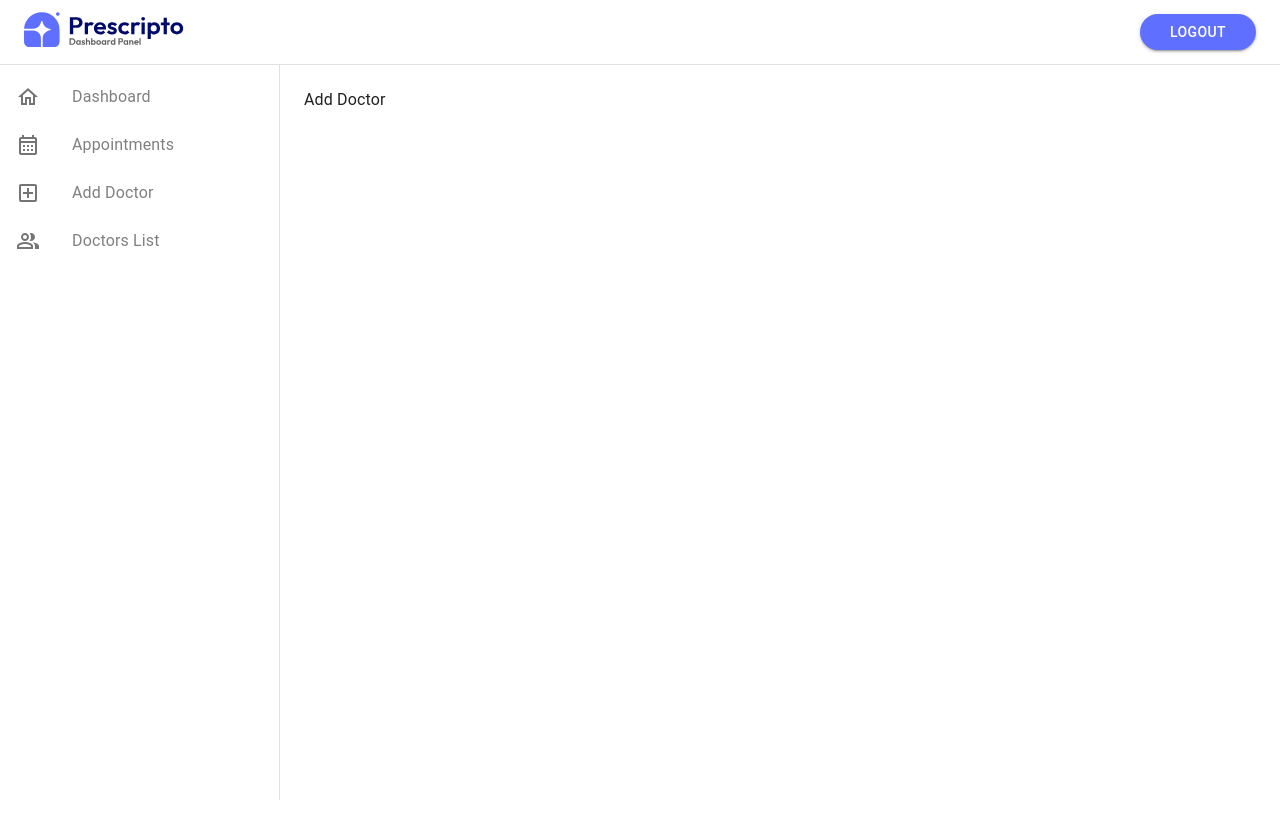
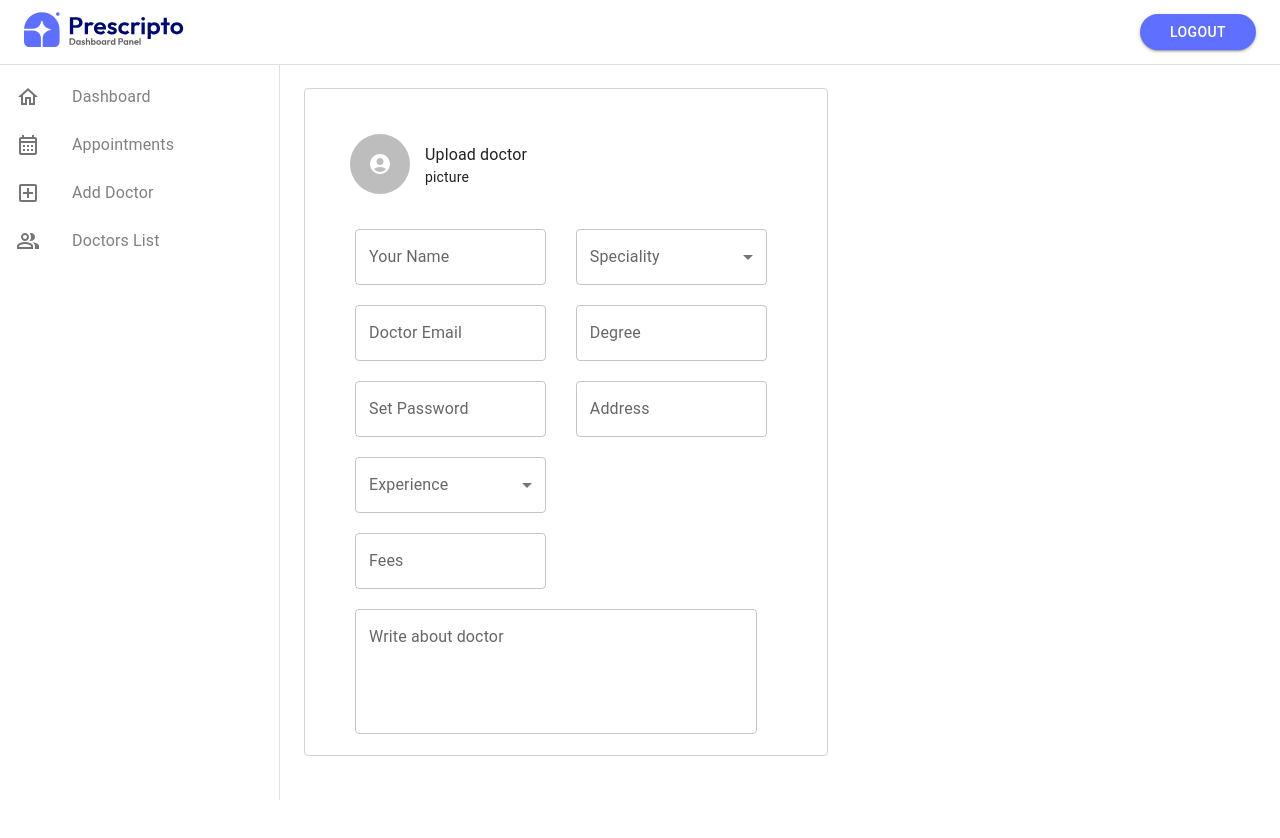
Before and after one commit to 628501/Prescripto, a React (Create React App) app: page /add-doctor in a window 1280 px wide. Shown: the top 838 px of the page. Before the commit the page ends 800 px from the top, so only its background shows below. Built offline with nearby package versions, Linux system fonts and the light colour scheme.

Commit message:
AddDoc added

```diff
--- a/package.json
+++ b/package.json
@@ -17,6 +17,7 @@
     "ajv": "^8.17.1",
     "react": "^18.3.1",
     "react-dom": "^18.3.1",
+    "react-hook-form": "^7.53.2",
     "react-router-dom": "^7.0.1",
     "react-scripts": "5.0.1",
     "typescript": "^4.9.5",
--- a/src/components/AddDoctor.tsx
+++ b/src/components/AddDoctor.tsx
@@ -1,9 +1,303 @@
-import React from 'react'
+import {
+  Box,
+  IconButton,
+  Avatar,
+  Typography,
+  TextField,
+  Select,
+  MenuItem,
+  InputLabel,
+  FormControl,
+  Button,
+} from "@mui/material";
+import AccountCircleIcon from "@mui/icons-material/AccountCircle";
+import { useForm, Controller, FieldValues } from "react-hook-form";
+import { useState } from "react";
 
 const AddDoctor = () => {
+  const {
+    control,
+    handleSubmit,
+    formState: { errors },
+  } = useForm<FieldValues>({
+    defaultValues: {
+      speciality: "",
+      experience: ""
+
+    },
+  });
+
+  const [url,setUrl] = useState<string | undefined>("");
+
+  const handleImageChange = (event: React.ChangeEvent<HTMLInputElement>) => {
+    const file = event.target.files?.[0];
+    if (file) {
+      const imageURL = URL.createObjectURL(file);
+      setUrl(imageURL);
+    }
+  };
+
+  const onSubmit = (data: FieldValues) => {
+    console.log("Form Data:", data);
+  };
+
   return (
-    <div>Add Doctor</div>
-  )
-}
+    <Box
+      sx={{
+        padding: "50px",
+        width: "55%",
+        height: "80%",
+        overflowY: "auto",
+        border: "1px solid lightgray",
+        borderRadius: "4px",
+      }}
+      style={{
+        scrollbarWidth: "none",
+        msOverflowStyle: "none",
+      }}
+    >
+      <Box sx={{ display: "flex", alignItems: "center" }}>
+        <label htmlFor="file-input">
+          <IconButton
+            component="span"
+            disableRipple
+            disableTouchRipple
+            disableFocusRipple
+            sx={{
+              width: 50,
+              height: 50,
+              display: "flex",
+              justifyContent: "center",
+              alignItems: "center",
+            }}
+          >
+            <Avatar
+              sx={{
+                width: 60,
+                height: 60,
+              }}
+              src={url || ""}
+            >
+              {!url && <AccountCircleIcon />}
+            </Avatar>
+          </IconButton>
+        </label>
+        <Typography
+          variant="body1"
+          sx={{ marginLeft: "20px", marginTop: "2px" }}
+        >
+          Upload doctor
+          <Typography
+            variant="body2"
+            component="span"
+            sx={{ display: "block" }}
+          >
+            picture
+          </Typography>
+        </Typography>
+      </Box>
 
-export default AddDoctor
+      <input
+        id="file-input"
+        type="file"
+        style={{ display: "none" }}
+        onChange={handleImageChange}
+      />
+
+      <Box
+        sx={{
+          display: "flex",
+          flexWrap: "wrap",
+          gap: "20px",
+          marginTop: "40px",
+        }}
+      >
+        <Box sx={{ display: "flex", flexDirection: "column", flex: "1 1 45%" }}>
+          <Controller
+            name="name"
+            control={control}
+            defaultValue=""
+            render={({ field }) => (
+              <TextField
+                label="Your Name"
+                variant="outlined"
+                fullWidth
+                sx={{ marginBottom: "20px", width: "95%" }}
+                {...field}
+                error={!!errors.name}
+                helperText={errors.name ? "Name is required" : ""}
+              />
+            )}
+            rules={{ required: true }}
+          />
+
+          <Controller
+            name="email"
+            control={control}
+            defaultValue=""
+            render={({ field }) => (
+              <TextField
+                label="Doctor Email"
+                variant="outlined"
+                fullWidth
+                type="email"
+                sx={{ marginBottom: "20px", width: "95%" }}
+                {...field}
+                error={!!errors.email}
+                helperText={errors.email ? "Email is required" : ""}
+              />
+            )}
+            rules={{ required: true }}
+          />
+
+          <Controller
+            name="password"
+            control={control}
+            defaultValue=""
+            render={({ field }) => (
+              <TextField
+                label="Set Password"
+                variant="outlined"
+                fullWidth
+                type="password"
+                sx={{ marginBottom: "20px", width: "95%" }}
+                {...field}
+                error={!!errors.password}
+                helperText={errors.password ? "Password is required" : ""}
+              />
+            )}
+            rules={{ required: true }}
+          />
+
+          <FormControl fullWidth sx={{ marginBottom: "20px", width: "95%" }}>
+            <InputLabel>Experience</InputLabel>
+            <Controller
+              name="experience"
+              control={control}
+              render={({ field }) => (
+                <Select label="Experience" {...field}>
+                  {Array.from({ length: 10 }, (_, index) => index + 1).map(
+                    (year) => (
+                      <MenuItem key={year} value={year}>
+                        {year} {year === 1 ? "year" : "years"}
+                      </MenuItem>
+                    )
+                  )}
+                </Select>
+              )}
+            />
+          </FormControl>
+
+          <Controller
+            name="fees"
+            control={control}
+            defaultValue=""
+            render={({ field }) => (
+              <TextField
+                label="Fees"
+                variant="outlined"
+                fullWidth
+                type="number"
+                sx={{ marginBottom: "20px", width: "95%" }}
+                {...field}
+              />
+            )}
+          />
+
+          <Controller
+            name="aboutDoctor"
+            control={control}
+            defaultValue=""
+            render={({ field }) => (
+              <TextField
+                label="Write about doctor"
+                variant="outlined"
+                fullWidth
+                multiline
+                rows={4}
+                sx={{ marginBottom: "10px", width: "200%" }}
+                {...field}
+              />
+            )}
+          />
+        </Box>
+
+        <Box sx={{ display: "flex", flexDirection: "column", flex: "1 1 45%" }}>
+          <FormControl fullWidth sx={{ marginBottom: "20px", width: "95%" }}>
+            <InputLabel>Speciality</InputLabel>
+            <Controller
+              name="speciality"
+              control={control}
+              render={({ field }) => (
+                <Select label="Speciality" {...field}>
+                  <MenuItem value="general-physician">
+                    General Physician
+                  </MenuItem>
+                  <MenuItem value="gynecologist">Gynecologist</MenuItem>
+                  <MenuItem value="dermatologist">Dermatologist</MenuItem>
+                  <MenuItem value="pediatricians">Pediatricians</MenuItem>
+                  <MenuItem value="neurologist">Neurologist</MenuItem>
+                  <MenuItem value="gastroenterologist">
+                    Gastroenterologist
+                  </MenuItem>
+                </Select>
+              )}
+            />
+          </FormControl>
+
+          <Controller
+            name="degree"
+            control={control}
+            defaultValue=""
+            render={({ field }) => (
+              <TextField
+                label="Degree"
+                variant="outlined"
+                fullWidth
+                sx={{ marginBottom: "20px", width: "95%" }}
+                {...field}
+              />
+            )}
+          />
+
+          <Controller
+            name="address"
+            control={control}
+            defaultValue=""
+            render={({ field }) => (
+              <TextField
+                label="Address"
+                variant="outlined"
+                fullWidth
+                sx={{ marginBottom: "20px", width: "95%" }}
+                {...field}
+              />
+            )}
+          />
+        </Box>
+      </Box>
+
+      <Box sx={{ display: "flex", marginTop: "20px" }}>
+        <Button
+          variant="contained"
+          sx={{
+            backgroundColor: "#5F6FFF",
+            borderRadius: "20px",
+            padding: "10px",
+            textTransform: "none",
+            color: "white",
+            width: "150px",
+            "&:hover": {
+              backgroundColor: "#4E57D1",
+            },
+          }}
+          onClick={handleSubmit(onSubmit)}
+        >
+          Add Doctor
+        </Button>
+      </Box>
+    </Box>
+  );
+};
+
+export default AddDoctor;
--- a/tsconfig.json
+++ b/tsconfig.json
@@ -1,6 +1,7 @@
 {
   "compilerOptions": {
-    "target": "es5",
+    "target": "es2015",
+    "downlevelIteration": true,
     "lib": [
       "dom",
       "dom.iterable",
```
Also changed, not shown: 1 other file (tests, documents, lock files or other folders).
